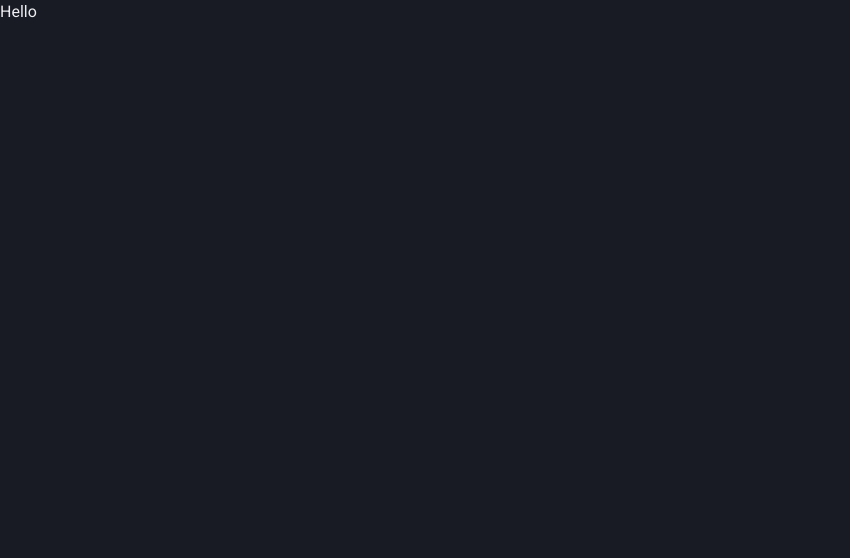
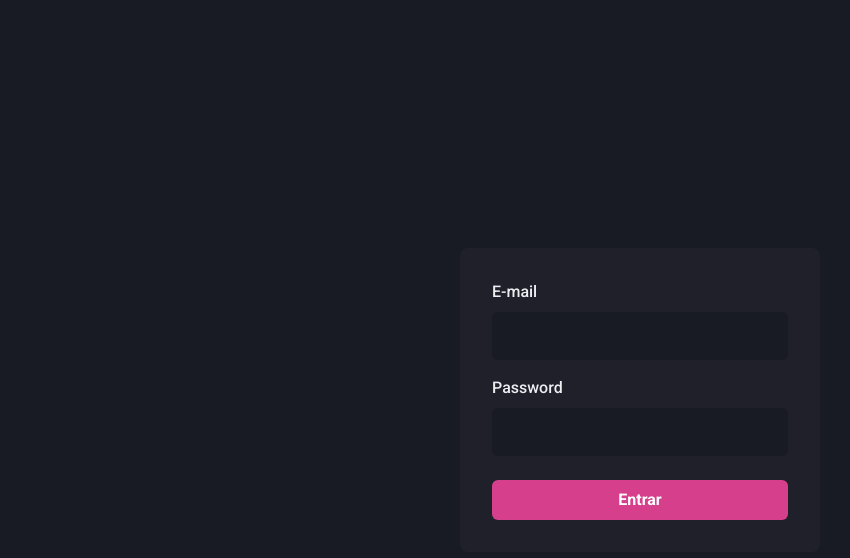
Before and after one commit to saullbrandao/dashgo, a Next.js app: page / in a window 1280 px wide. Shown: the top 558 px of the page, without its empty margins (0-850 px from the left). Built offline with nearby package versions, Linux system fonts and the light colour scheme.

Commit message:
feat: create sign in page

```diff
--- /dev/null
+++ b/src/components/Form/Input.tsx
@@ -0,0 +1,29 @@
+import {
+  FormControl,
+  FormLabel,
+  Input as ChakraInput,
+  InputProps as ChakraInputProps,
+} from '@chakra-ui/react'
+
+type InputProps = ChakraInputProps & {
+  name: string
+  label?: string
+}
+
+export const Input = ({ name, label, ...restProps }: InputProps) => {
+  return (
+    <FormControl>
+      {label && <FormLabel htmlFor={name}>{label}</FormLabel>}
+      <ChakraInput
+        name={name}
+        id={name}
+        focusBorderColor="pink.500"
+        bgColor="gray.900"
+        variant="filled"
+        _hover={{ bg: 'gray.900' }}
+        size="lg"
+        {...restProps}
+      />
+    </FormControl>
+  )
+}
--- a/src/pages/index.tsx
+++ b/src/pages/index.tsx
@@ -1,3 +1,26 @@
-export default function Home() {
-  return <h1>Hello</h1>
+import { Flex, Button, Stack } from '@chakra-ui/react'
+import { Input } from '../components/Form/Input'
+
+export default function SignIn() {
+  return (
+    <Flex w="100vw" h="100vh" align="center" justify="center">
+      <Flex
+        as="form"
+        w="100%"
+        maxW={360}
+        bgColor="gray.800"
+        p={8}
+        borderRadius={8}
+        flexDir="column"
+      >
+        <Stack spacing={4}>
+          <Input name="email" label="E-mail" type="email" />
+          <Input name="password" label="Password" type="password" />
+        </Stack>
+        <Button type="submit" mt={6} colorScheme="pink">
+          Entrar
+        </Button>
+      </Flex>
+    </Flex>
+  )
 }
```
